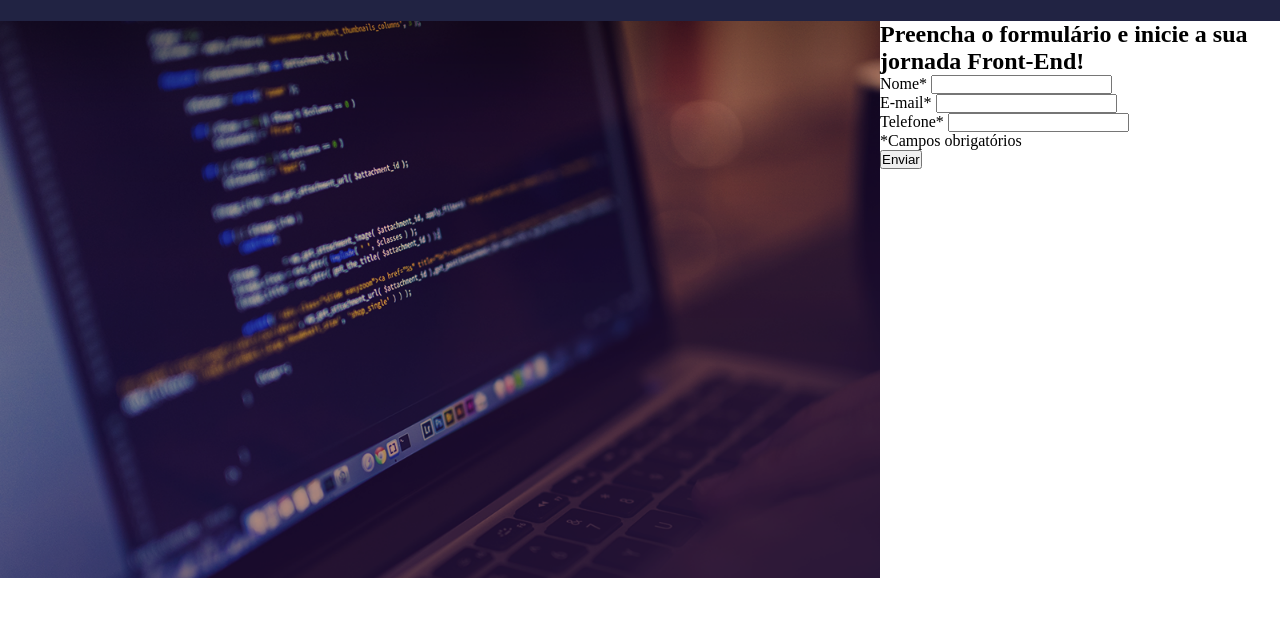
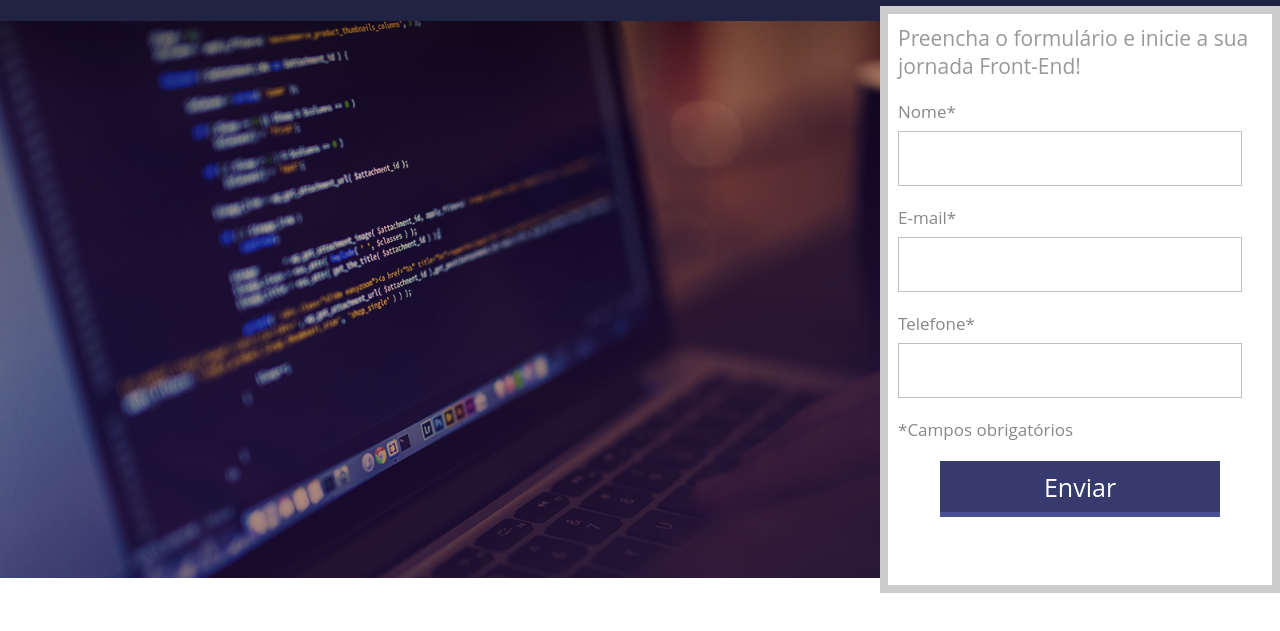
Before and after one commit to SilvioDiasJr/landing-page-responsive, a plain HTML site: page index.html in a window 1280 px wide. Shown: the part 39-670 px from the top of the page. Drawn offline with Linux system fonts and the light colour scheme.

Commit message:
adicionar estilização do formulario

```diff
--- a/css/style.css
+++ b/css/style.css
@@ -1,29 +1,36 @@
-*{
+* {
   margin: 0;
   padding: 0;
   box-sizing: border-box;
+  font-family: "Open Sans", Arial, Helvetica, sans-serif;
 }
 
-html, body{
+html,
+body {
   height: 100%;
 }
 
-.center{
-  width: 1280px;
+@font-face {
+  src: url('https://fonts.googleapis.com/css2?family=Open+Sans:wght@300&display=swap');
+  font-family: "Open Sans";
+}
+
+.center {
+  max-width: 1280px;
   margin: 0 auto;
 }
 
-.header{
+.header {
   width: 100%;
   height: 60px;
   background-color: #212343;
 }
 
-.header img{
+.header img {
   margin: 15px;
 }
 
-.container-banner{
+.container-banner {
   width: 100%;
   height: 557px;
   background-image: url("../img/header_bg.png");
@@ -32,13 +39,71 @@ html, body{
 
 }
 
-.container-banner .center{
+.container-banner .center {
   height: 100%;
 }
 
-.form{
+.form {
+  padding: 10px;
   width: 400px;
-  height: 100%;
+  height: calc(100% + 30px);
   float: right;
+  position: relative;
+  margin-top: -15px;
+  border: 8px solid #ccc;
   background-color: #fff;
 }
+
+.form h2 {
+  font-weight: normal;
+  color: #999;
+  font-size: 21px;
+}
+
+.input-container {
+  margin-top: 20px;
+}
+
+.input-container span{
+  display: inline-block;
+  width: 100%;
+  color: #888;
+  font-size: 17px;
+}
+
+.input-container input[type=text],
+input[type=email] {
+  margin-top: 8px;
+  width: 344px;
+  height: 55px;
+  border: 1px solid #8888;
+}
+
+form p{
+  display: inline-block;
+  width: 100%;
+  color: #888;
+  font-size: 17px;
+  margin: 20px 0;
+}
+
+.input-submit-container{
+  width: 100%;
+  text-align: center;
+}
+
+.input-submit-container input[type=submit]{
+  color: #fff;
+  font-size: 25px;
+  width: 280px;
+  height: 56px;
+  background-color: #363a6d;
+  border: none;
+  border-bottom: 5px solid #4a5097;
+  cursor: pointer;
+  transition: .3s ease-in;
+}
+
+.input-submit-container input[type=submit]:hover{
+  background-color: #4a5097;
+}
```
